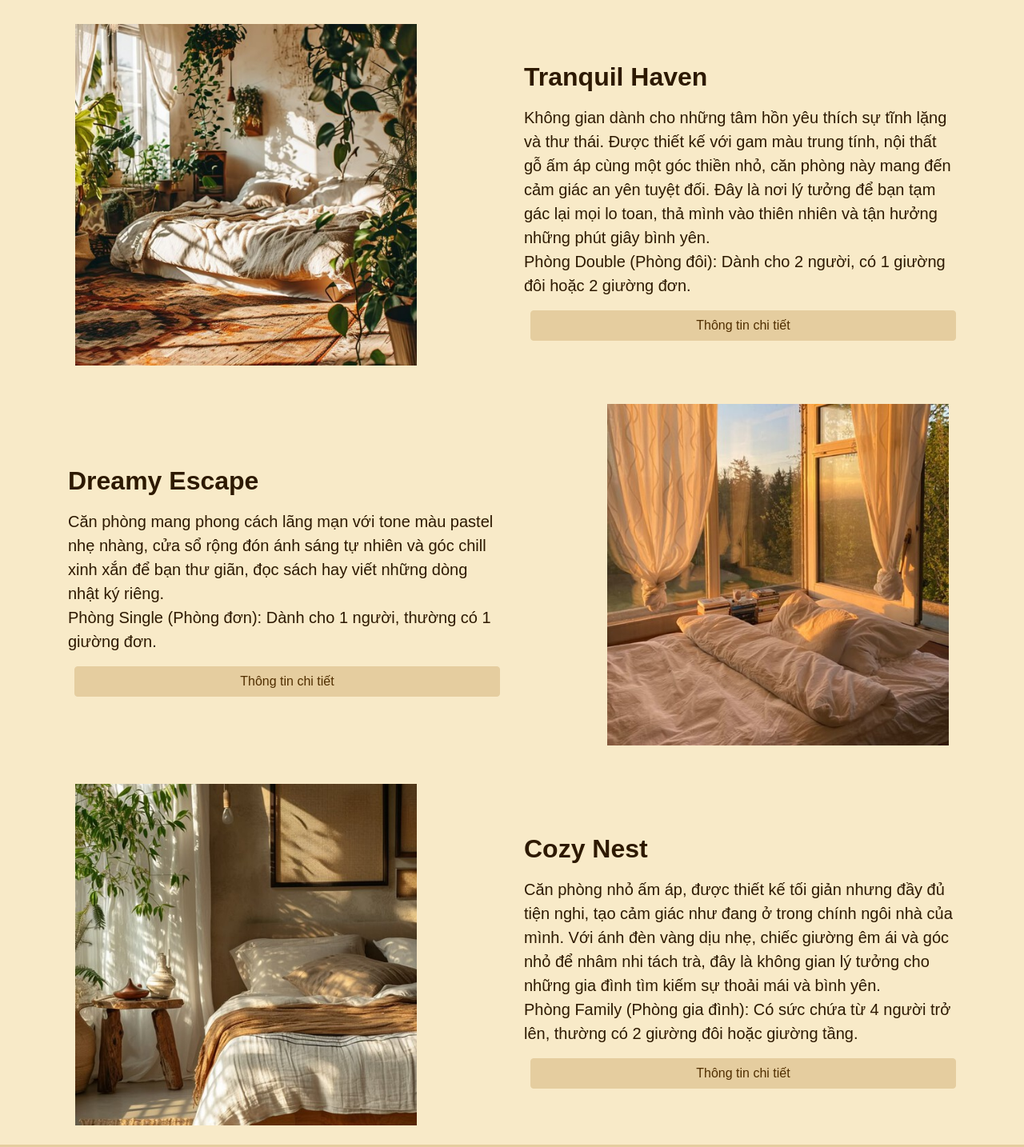
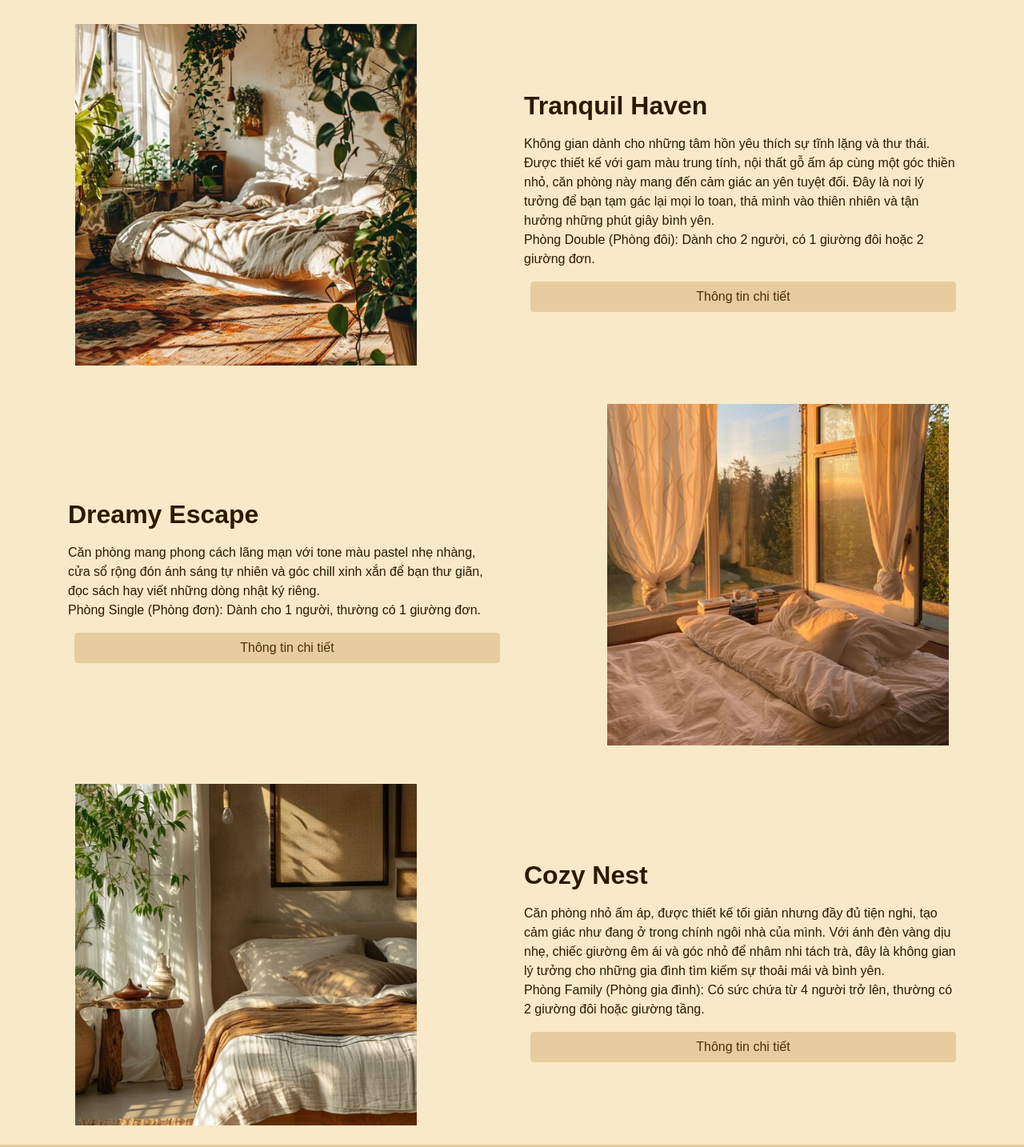
Before and after one commit to TuVi-1108/Berry, a plain HTML site: page index.html in a window 1280 px wide. Shown: the part 1640-3074 px from the top of the page at 80% size. Drawn offline with Linux system fonts and the light colour scheme; a web font is replaced by a local one.

Commit message:
Update index.html

```diff
--- a/index.html
+++ b/index.html
@@ -127,7 +127,7 @@
             <div class="col-lg-5 col-md-6 col-12 p-md-4 col-3"> <img class="img-fluid d-block" src= "img/result_tải xuống (21).jpg" width="1500"> </div>
             <div class="col-md-6 offset-lg-1 d-flex flex-column justify-content-center py-4">
               <h2 class="my-3"> <b>Tranquil Haven</b> </h2>
-              <p class="lead">Không gian dành cho những tâm hồn yêu thích sự tĩnh lặng và thư thái. Được thiết kế với gam màu trung tính, nội thất gỗ ấm áp cùng một góc thiền nhỏ, căn phòng này mang đến cảm giác an yên tuyệt đối. Đây là nơi lý tưởng để bạn tạm gác lại mọi lo toan, thả mình vào thiên nhiên và tận hưởng những phút giây bình yên.
+              <p>Không gian dành cho những tâm hồn yêu thích sự tĩnh lặng và thư thái. Được thiết kế với gam màu trung tính, nội thất gỗ ấm áp cùng một góc thiền nhỏ, căn phòng này mang đến cảm giác an yên tuyệt đối. Đây là nơi lý tưởng để bạn tạm gác lại mọi lo toan, thả mình vào thiên nhiên và tận hưởng những phút giây bình yên.
 				<br>  Phòng Double (Phòng đôi): Dành cho 2 người, có 1 giường đôi hoặc 2 giường đơn.</p>
 				<a class="btn btn-outline-primary navbar-btn ml-md-2" href="#">Thông tin chi tiết</a>
             </div>
@@ -135,7 +135,7 @@
           <div class="row">
             <div class="col-md-6 d-flex flex-column justify-content-center order-2 order-md-1 py-4">
               <h2 class="my-3"> <b>Dreamy Escape</b> </h2>
-              <p class="lead">Căn phòng mang phong cách lãng mạn với tone màu pastel nhẹ nhàng, cửa sổ rộng đón ánh sáng tự nhiên và góc chill xinh xắn để bạn thư giãn, đọc sách hay viết những dòng nhật ký riêng.<br> Phòng Single (Phòng đơn): Dành cho 1 người, thường có 1 giường đơn.</p>
+              <p>Căn phòng mang phong cách lãng mạn với tone màu pastel nhẹ nhàng, cửa sổ rộng đón ánh sáng tự nhiên và góc chill xinh xắn để bạn thư giãn, đọc sách hay viết những dòng nhật ký riêng.<br> Phòng Single (Phòng đơn): Dành cho 1 người, thường có 1 giường đơn.</p>
 				<a class="btn btn-outline-primary navbar-btn ml-md-2" href="#">Thông tin chi tiết</a>
             </div>
             <div class="col-lg-5 col-md-6 col-12 p-md-4 col-3 offset-lg-1 order-1 order-md-2"> <img class="img-fluid d-block" src= "img/result_tải xuống (20).jpg" width="1500"> </div>
@@ -144,7 +144,7 @@
             <div class="col-lg-5 col-md-6 col-12 p-md-4 col-3"> <img class="img-fluid d-block" src= "img/result_tải xuống (23).jpg"  width="1500"> </div>
             <div class="col-md-6 offset-lg-1 d-flex flex-column justify-content-center py-4">
               <h2 class="my-3"> <b>Cozy Nest</b> </h2>
-              <p class="lead">Căn phòng nhỏ ấm áp, được thiết kế tối giản nhưng đầy đủ tiện nghi, tạo cảm giác như đang ở trong chính ngôi nhà của mình. Với ánh đèn vàng dịu nhẹ, chiếc giường êm ái và góc nhỏ để nhâm nhi tách trà, đây là không gian lý tưởng cho những gia đình tìm kiếm sự thoải mái và bình yên.<br> Phòng Family (Phòng gia đình): Có sức chứa từ 4 người trở lên, thường có 2 giường đôi hoặc giường tầng.</p>
+              <p>Căn phòng nhỏ ấm áp, được thiết kế tối giản nhưng đầy đủ tiện nghi, tạo cảm giác như đang ở trong chính ngôi nhà của mình. Với ánh đèn vàng dịu nhẹ, chiếc giường êm ái và góc nhỏ để nhâm nhi tách trà, đây là không gian lý tưởng cho những gia đình tìm kiếm sự thoải mái và bình yên.<br> Phòng Family (Phòng gia đình): Có sức chứa từ 4 người trở lên, thường có 2 giường đôi hoặc giường tầng.</p>
 				<a class="btn btn-outline-primary navbar-btn ml-md-2" href="#">Thông tin chi tiết</a>
             </div>
           </div>
```
